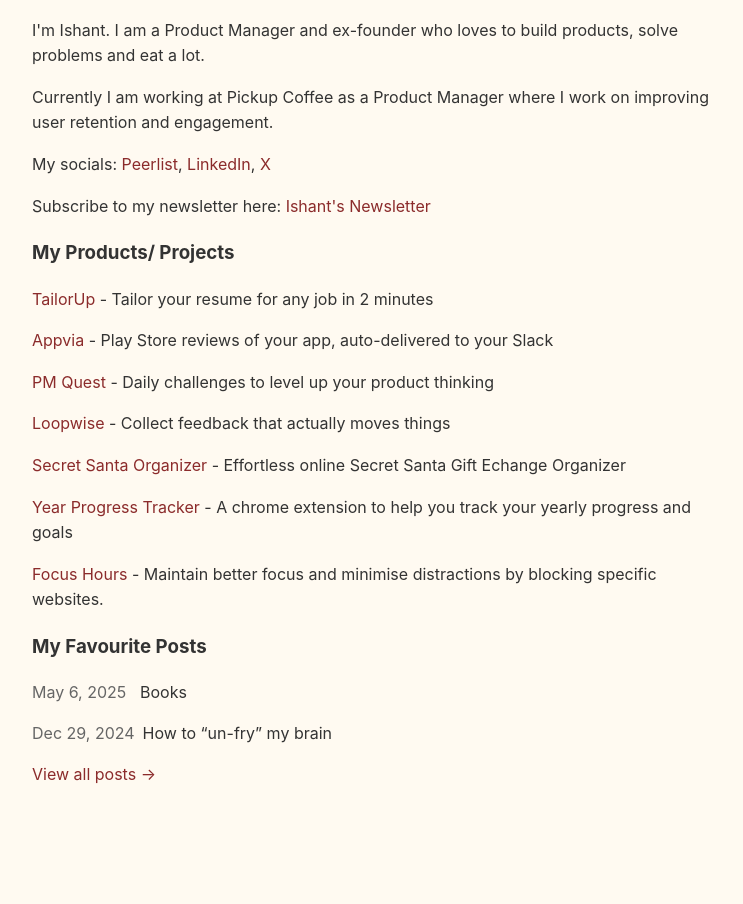
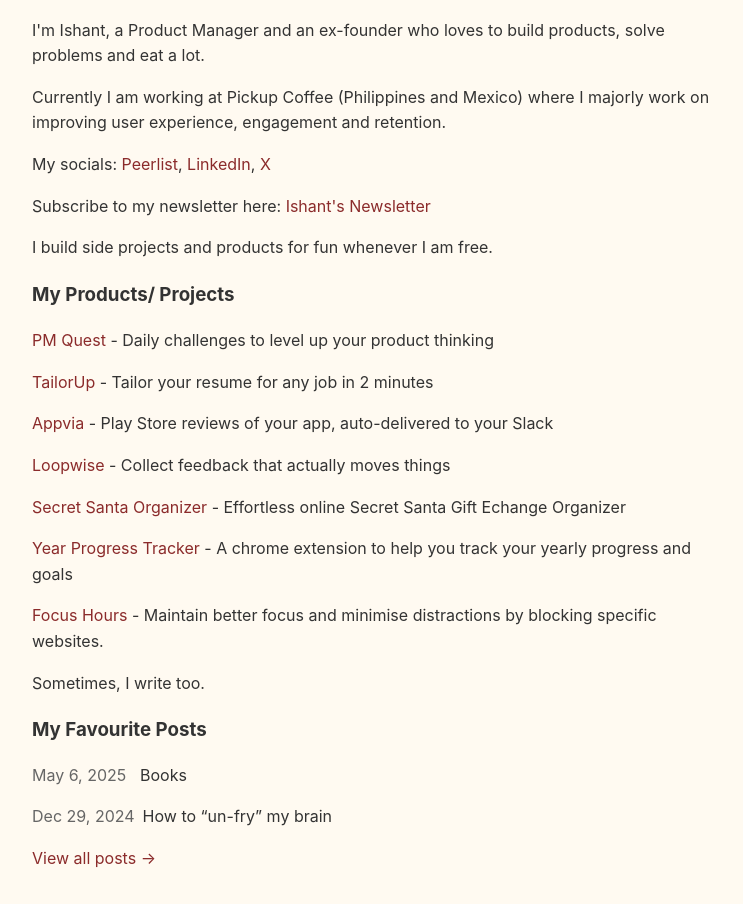
Before and after one commit to ishantjuyal/blog, an Astro site: page / in a window 1280 px wide. Shown: the part 182-1086 px from the top of the page, without its empty margins (268-1011 px from the left). Before the commit the page ends 1006 px from the top, so only its background shows below. Built offline with nearby package versions, Linux system fonts and the light colour scheme; Astro itself is replaced by a stand-in of ours.

Commit message:
Update index.astro

```diff
--- a/src/pages/index.astro
+++ b/src/pages/index.astro
@@ -9,9 +9,9 @@ const featuredPosts = allPosts.filter(post => post.data.featured);
 featuredPosts.sort((a, b) => b.data.date.valueOf() - a.data.date.valueOf());
 
 const projects = [
+    { name: 'PM Quest', url: 'https://pmquest.ishantjuyal.com/', description: 'Daily challenges to level up your product thinking' },
     { name: 'TailorUp', url: 'https://tailorup.vercel.app/', description: 'Tailor your resume for any job in 2 minutes' },
     { name: 'Appvia', url: 'https://www.appvia.live/', description: 'Play Store reviews of your app, auto-delivered to your Slack' },
-    { name: 'PM Quest', url: 'https://pmquest.ishantjuyal.com/', description: 'Daily challenges to level up your product thinking' },
     { name: 'Loopwise', url: 'https://www.loopwise.live/', description: 'Collect feedback that actually moves things' },
     { name: 'Secret Santa Organizer', url: 'https://www.secretsanta.world/', description: 'Effortless online Secret Santa Gift Echange Organizer' },
     { name: 'Year Progress Tracker', url: 'https://chromewebstore.google.com/detail/acdnmoeegibdamcidkjohklcnnhghfdf?utm_source=item-share-cb', description: 'A chrome extension to help you track your yearly progress and goals' },
@@ -35,9 +35,9 @@ const canonicalURL = new URL(Astro.url.pathname, Astro.site).toString();
     <main>
         <section id="intro">
             <h1>Hey 👋</h1>
-            <p>I'm Ishant. I am a Product Manager and ex-founder who loves to build products, solve problems and eat a lot.</p>
+            <p>I'm Ishant, a Product Manager and an ex-founder who loves to build products, solve problems and eat a lot.</p>
 
-            <p>Currently I am working at Pickup Coffee as a Product Manager where I work on improving user retention and engagement. </p>
+            <p>Currently I am working at Pickup Coffee (Philippines and Mexico) where I majorly work on improving user experience, engagement and retention. </p>
 
             <p>
             My socials:
@@ -48,6 +48,8 @@ const canonicalURL = new URL(Astro.url.pathname, Astro.site).toString();
 
             <p>Subscribe to my newsletter here: <a href="https://ishant.substack.com/" target="_blank">Ishant's Newsletter</a></p>
         </section>
+
+        <p>I build side projects and products for fun whenever I am free.</p>
 
         <section id="projects">
             <h3>My Products/ Projects</h3>
@@ -63,6 +65,8 @@ const canonicalURL = new URL(Astro.url.pathname, Astro.site).toString();
                 <p>No projects listed yet.</p>
             )}
         </section>
+
+        <p>Sometimes, I write too.</p>
 
         <section id="blog-posts">
             <h3>My Favourite Posts</h3>
```
